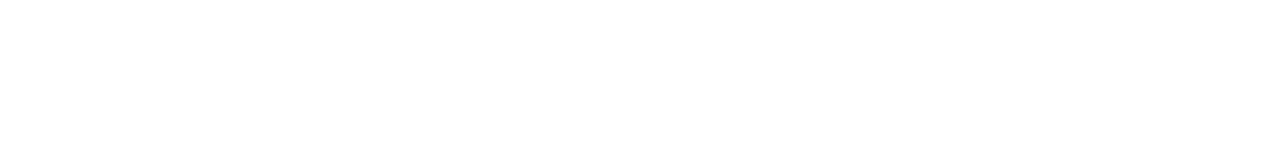
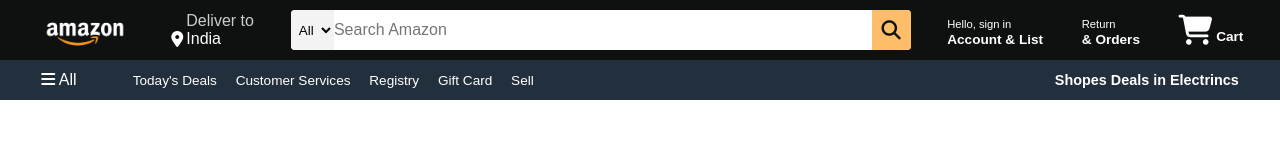
Before and after one commit to pratikpatel30/Amazon-Home-Page, a plain HTML site: page index.html in a window 1280 px wide. Drawn offline with Linux system fonts and the light colour scheme.

Commit message:
create navbar and style navbar

```diff
--- a/index.html
+++ b/index.html
@@ -3,10 +3,67 @@
 <head>
     <meta charset="UTF-8">
     <meta name="viewport" content="width=device-width, initial-scale=1.0">
+    <link rel="stylesheet" href="https://cdnjs.cloudflare.com/ajax/libs/font-awesome/6.4.2/css/all.min.css" integrity="sha512-z3gLpd7yknf1YoNbCzqRKc4qyor8gaKU1qmn+CShxbuBusANI9QpRohGBreCFkKxLhei6S9CQXFEbbKuqLg0DA==" crossorigin="anonymous" referrerpolicy="no-referrer" />
     <link rel="stylesheet" href="style.css">
     <title>Amazon Homepage</title>
 </head>
 <body>
+    <header>
+        <!-- navbar -->
+        <div class="navbar">
+            <div class="nav-logo border">
+                <div class="logo"></div>
+            </div>
 
+            <div class="nav-address border">
+                <p class="address-first">Deliver to</p>
+                <div class="address-icon">
+                    <i class="fa-solid fa-location-dot"></i>
+                    <p class="address-second">India</p>
+                </div>
+            </div>
+
+            <div class="nav-search">
+                <select class="search-select">
+                    <option>All</option>
+                </select>
+                <input type="text" placeholder="Search Amazon" class="search-input">
+                <div class="search-icon">
+                    <i class="fa-solid fa-magnifying-glass"></i>
+                </div>
+            </div>
+
+            <div class="nav-signin border">
+                <p><span>Hello, sign in</span></p>
+                <p class="nav-second">Account & List</p>
+            </div>
+
+            <div class="nav-return border">
+                <p><span>Return</span></p>
+                <p class="nav-second">& Orders</p>
+            </div>
+
+            <div class="nav-cart border">
+                <i class="fa-solid fa-cart-shopping"></i>
+                Cart
+            </div>
+        </div>
+
+        <!-- panel -->
+        <div class="panel">
+            <div class="panel-all">
+                <i class="fa-solid fa-bars"></i>
+                All
+            </div>
+            <div class="panel-ops">
+                <p>Today's Deals</p>
+                <p>Customer Services</p>
+                <p>Registry</p>
+                <p>Gift Card</p>
+                <p>Sell</p>
+            </div>
+            <div class="panel-deals">Shopes Deals in Electrincs</div>
+        </div>
+    </header>
 </body>
 </html>
--- a/style.css
+++ b/style.css
@@ -0,0 +1,122 @@
+*{
+    margin: 0;
+    padding: 0;
+    box-sizing: border-box;
+    font-family: Arial, Helvetica, sans-serif;
+}
+
+/* ############# navbar Styling ############# */
+.navbar{
+    height: 60px;
+    background-color: #0f1111;
+    color: white;
+    display: flex;
+    align-items: center;
+    justify-content: space-evenly;
+}
+/* logo */
+.nav-logo {
+    height: 50px;
+    width: 100px;
+}
+.logo {
+    background-image: url(./Image/amazon_logo.png);
+    height: 50px;
+    width: 100%;
+    background-size: cover;
+}
+
+.border {
+    border: 2px solid transparent;
+}
+.border:hover {
+    border: 1.5px solid white;
+}
+/* address */
+.address-first {
+    color: #cccccc;
+    font-size: 1rem;
+    margin-left: 15px;
+}
+.address-second {
+    font-size: 1rem;
+    margin-left: 3px;
+}
+.address-icon {
+    display: flex;
+    align-items: center;
+}
+/* search box */
+.nav-search {
+    display: flex;
+    justify-content: space-evenly;
+    background-color: pink;
+    width: 620px;
+    height: 40px;
+    border-radius: 4px;
+}
+.search-select {
+    background-color: #f3f3f3;
+    width: 50px;
+    text-align: center;
+    border-top-left-radius: 4px;
+    border-bottom-left-radius: 4px;
+    border:none;
+}
+.search-input {
+    width: 100%;
+    font-size: 1rem;
+    border: none;
+}
+.search-icon {
+    width: 45px;
+    display: flex;
+    justify-content: center;
+    align-items: center;
+    font-size: 1.2rem;
+    background-color: #febd68;
+    border-top-right-radius: 4px;
+    border-bottom-right-radius: 4px;
+    color: #0f1111;
+}
+.nav-search:hover {
+    border: 2px solid orange;
+}
+/* account details */
+span {
+    font-size: 0.7rem;
+}
+.nav-second {
+    font-size: 0.85rem;
+    font-weight: 700;
+}
+/* cart */
+.nav-cart i{
+    font-size: 30px;
+}
+.nav-cart {
+    font-size: 0.85rem;
+    font-weight: 700;
+}
+
+/* panel */
+.panel {
+     height: 40px;
+     background-color: #222f3d;
+     display: flex;
+     color: white;
+    align-items: center;
+    justify-content: space-evenly;
+}
+.panel-ops p {
+    display: inline;
+    margin-left: 15px;
+}
+.panel-ops {
+    width: 70%;
+    font-size: 0.85rem;
+}
+.panel-deals{
+    font-size: 0.9rem;
+    font-weight: 700;
+}
```
